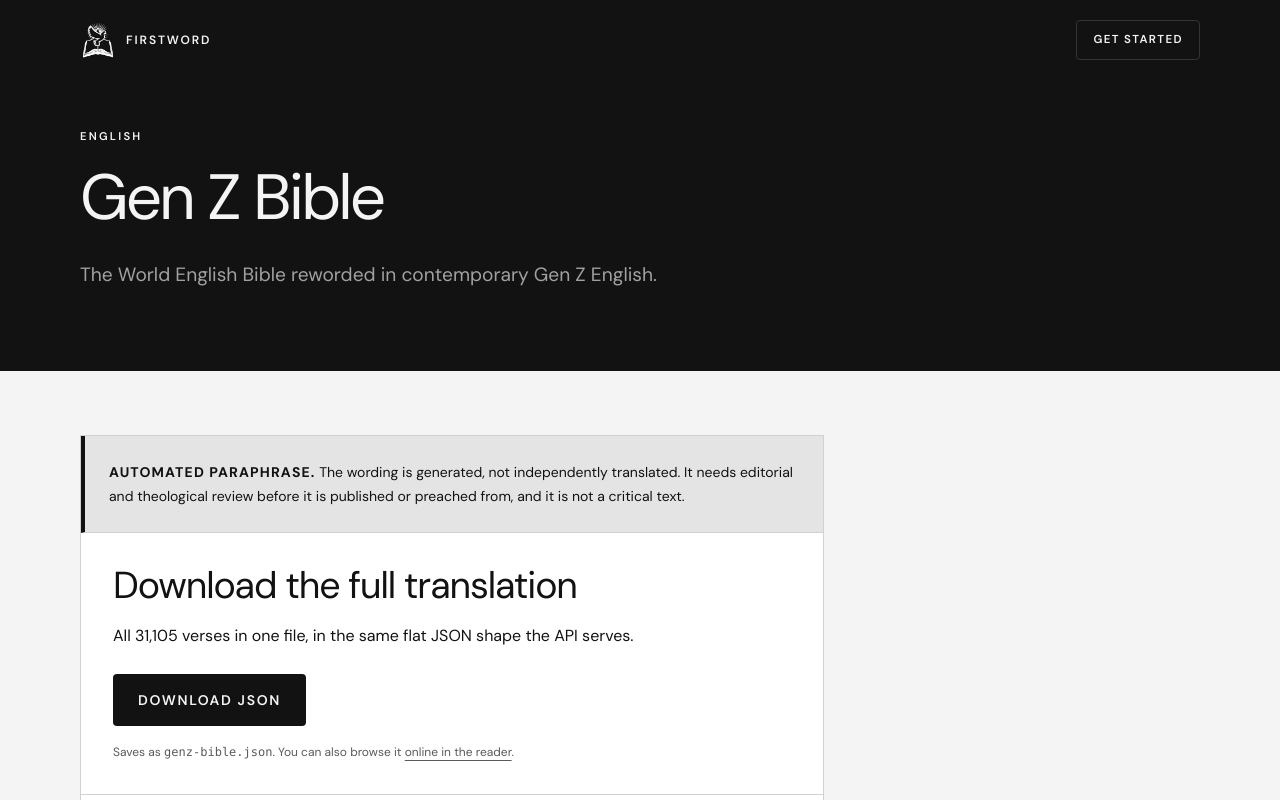
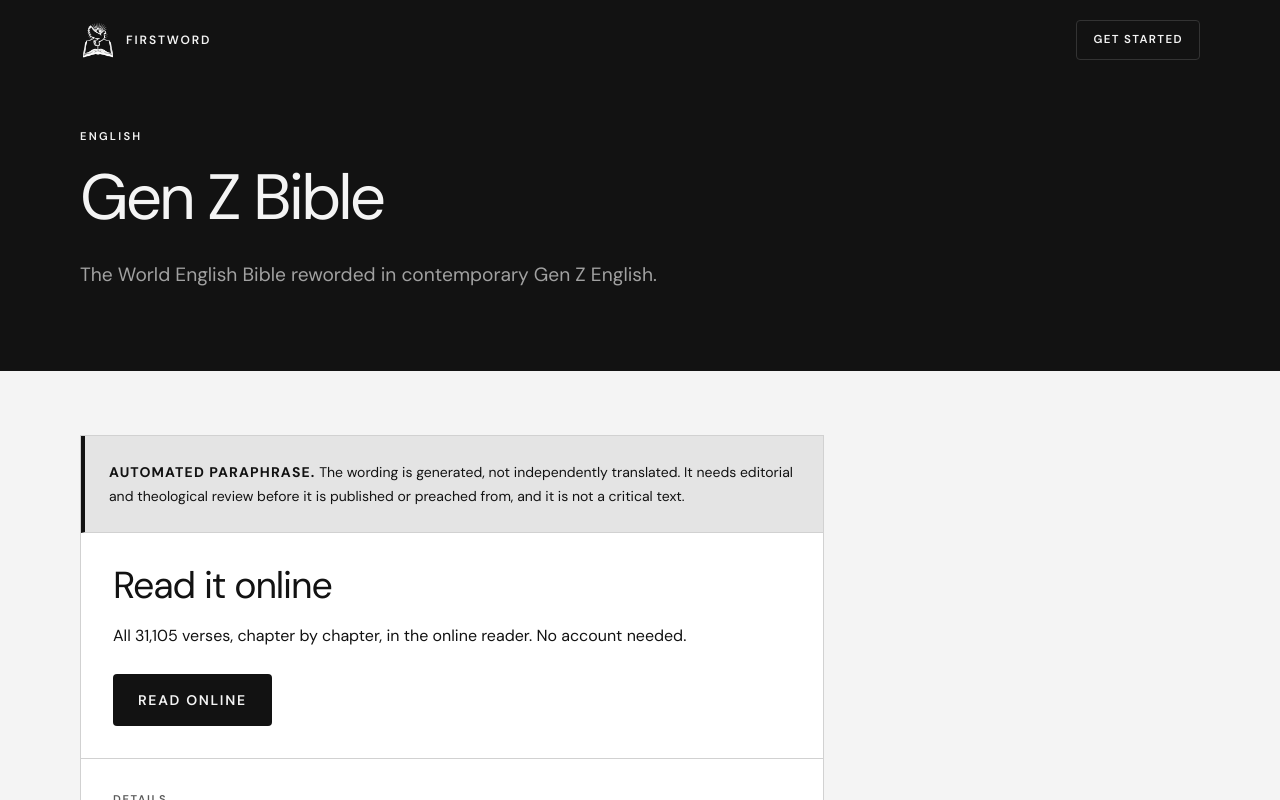
Before and after one commit to A03Labs/firstword-web, a Next.js app: page /bibles/genz in a window 1280 px wide. Shown: the top 800 px of the page. Built offline with nearby package versions, Linux system fonts and the light colour scheme.

Commit message:
Update README and API documentation to reflect changes in translation detail pages and remove download references

```diff
--- a/src/app/bibles/[slug]/page.tsx
+++ b/src/app/bibles/[slug]/page.tsx
@@ -35,7 +35,7 @@
     if (!translation) return {};
     return {
         title: translation.name,
-        description: `${translation.blurb} Download all ${translation.verseCount.toLocaleString("en-US")} verses as JSON, or read it online.`,
+        description: `${translation.blurb} Read all ${translation.verseCount.toLocaleString("en-US")} verses online.`,
     };
 }
 
@@ -48,7 +48,6 @@
         ["Source text", `${translation.source} (public domain)`],
         ["Verses", translation.verseCount.toLocaleString("en-US")],
         ["Translation ID", translation.id],
-        ["Format", "Flat JSON array of {book, chapter, verse, text}"],
     ] as const;
 }
 
@@ -56,7 +55,6 @@
     const translation = getTranslationBySlug((await params).slug);
     if (!translation) notFound();
 
-    const downloadHref = `/api/bibles/${translation.id}/download`;
     const readHref = `/read?translation=${translation.id}`;
 
     return (
@@ -85,29 +83,18 @@
                     </div>
 
                     <section className={panelPad}>
-                        <h2 className={displayMd}>Download the full translation</h2>
+                        <h2 className={displayMd}>Read it online</h2>
                         <p className="mt-4 text-base leading-7">
-                            All {translation.verseCount.toLocaleString("en-US")} verses in one file,
-                            in the same flat JSON shape the API serves.
+                            All {translation.verseCount.toLocaleString("en-US")} verses, chapter by
+                            chapter, in the online reader. No account needed.
                         </p>
 
-                        <a
+                        <Link
                             className={`${btnInk} mt-6 w-full uppercase tracking-[0.12em] sm:w-auto`}
-                            href={downloadHref}
-                            download={translation.downloadFilename}
+                            href={readHref}
                         >
-                            Download JSON
-                        </a>
-
-                        <p className="mt-4 text-xs leading-5 text-muted">
-                            Saves as{" "}
-                            <span className="font-mono">{translation.downloadFilename}</span>. You
-                            can also browse it{" "}
-                            <Link className="underline decoration-1 underline-offset-4" href={readHref}>
-                                online in the reader
-                            </Link>
-                            .
-                        </p>
+                            Read online
+                        </Link>
                     </section>
 
                     <section className={panelPad}>
@@ -134,7 +121,6 @@
                             <li>GET /api/bibles/{translation.id}</li>
                             <li>GET /api/bibles/{translation.id}/43/3</li>
                             <li>GET /api/bibles/{translation.id}/43/3/16</li>
-                            <li>GET /api/bibles/{translation.id}/download</li>
                         </ul>
                     </section>
 
--- a/src/app/bibles/page.tsx
+++ b/src/app/bibles/page.tsx
@@ -19,7 +19,7 @@
 export const metadata: Metadata = {
     title: "Bible Translations",
     description:
-        "Download the Gen Z and Nigerian Pidgin editions of the World English Bible as JSON, or read them online.",
+        "Read the Gen Z and Nigerian Pidgin editions of the World English Bible online.",
 };
 
 export default function BiblesIndexPage() {
@@ -30,9 +30,8 @@
                     <p className={eyebrowOnInk}>Open data</p>
                     <h1 className={`${displayLg} mt-5 max-w-[16ch]`}>Bible translations.</h1>
                     <p className={`${ledeOnInk} mt-7 max-w-[58ch]`}>
-                        Two paraphrase editions of the public-domain World English Bible, published
-                        as flat JSON and readable in the browser. Free to download, no account
-                        needed.
+                        Two paraphrase editions of the public-domain World English Bible, free to
+                        read in the browser. No account needed.
                     </p>
                 </div>
             </SiteHeader>
@@ -64,15 +63,15 @@
                             <div className="mt-auto flex flex-wrap gap-3 pt-8">
                                 <Link
                                     className={`${btnInk} uppercase tracking-[0.12em]`}
-                                    href={`/bibles/${translation.slug}`}
+                                    href={`/read?translation=${translation.id}`}
                                 >
-                                    Details &amp; download
+                                    Read online
                                 </Link>
                                 <Link
                                     className="inline-flex min-h-[3.25rem] items-center text-sm font-semibold underline decoration-1 underline-offset-4"
-                                    href={`/read?translation=${translation.id}`}
+                                    href={`/bibles/${translation.slug}`}
                                 >
-                                    Read online
+                                    Details
                                 </Link>
                             </div>
                         </section>
--- a/src/app/read/reader.tsx
+++ b/src/app/read/reader.tsx
@@ -413,7 +413,7 @@
                         className="text-xs font-semibold uppercase tracking-[0.12em] underline decoration-1 underline-offset-4"
                         href={`/bibles/${translation?.slug ?? ""}`}
                     >
-                        Download JSON
+                        About this translation
                     </Link>
                 </div>
             </div>
```
Also changed, not shown: 2 other files (tests, documents, lock files or other folders).
